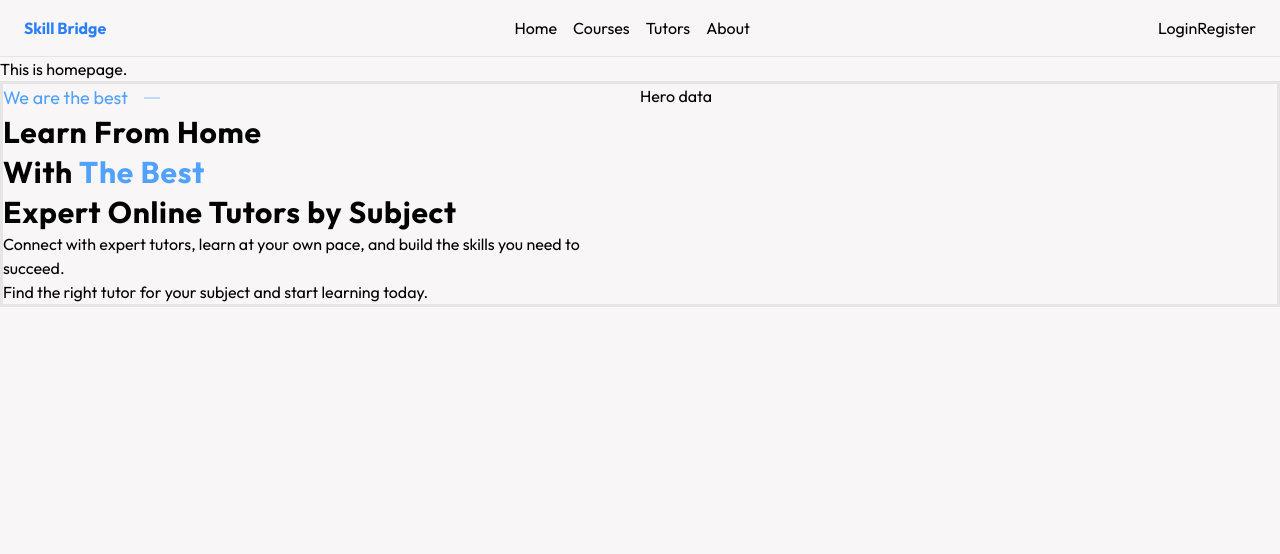
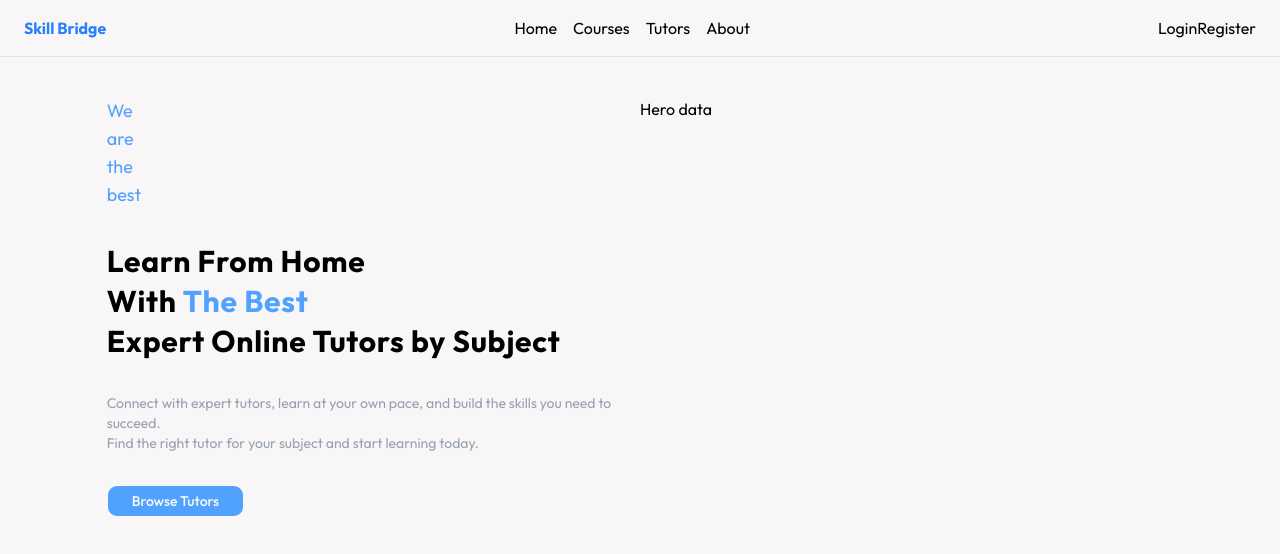
Before and after one commit to tarekbinjaman/Assignment-4-next-level-front-end-, a Next.js app: page / in a window 1280 px wide. Shown: the top 554 px of the page. Built offline with nearby package versions, Linux system fonts and the light colour scheme; no server answers.

Commit message:
working on hero

```diff
--- a/src/app/page.tsx
+++ b/src/app/page.tsx
@@ -2,8 +2,7 @@
 import Hero from "@/src/components/home/Hero"
 export default function Home() {
   return (
-<div>
-  <h1>This is homepage.</h1>
+<div className="w-10/12 mx-auto">
   <Hero />
 </div>
   );
--- a/src/components/home/Hero.jsx
+++ b/src/components/home/Hero.jsx
@@ -1,7 +1,10 @@
 "use client";
+
+import { Button } from "@/components/ui/button";
+
 export default function Hero() {
   return (
-    <section className="border-3">
+    <section className="mt-10">
       <div className="flex">
         <div className="flex-1">
           {/* text data */}
@@ -9,20 +12,23 @@ export default function Hero() {
             <p className="text-lg text-blue-400">We are the best</p>
             <span className="h-px flex-1 bg-blue-200 py-[1px] mr-120" />
           </div>
-          <h1 className="text-3xl font-bold leading-10 tracking-wide">
+          <h1 className="text-3xl font-bold leading-10 tracking-wide mt-8">
             Learn From Home <br />
             With
             <span className="text-blue-400"> The Best</span>
             <br />
             Expert Online Tutors by Subject
           </h1>
-          <p>
+          <p className="text-sm text-gray-400 mt-8">
             Connect with expert tutors, learn at your own pace, and build the
             skills you need to succeed.
             <br className="hidden md:block" />
             Find the right tutor for your subject and start learning today.
           </p>
+
+          <Button className="bg-blue-400 px-6 mt-8">Browse Tutors</Button>
         </div>
+
         <div className="flex-1">
           {/* avatar */}
           <h1>Hero data</h1>
```
